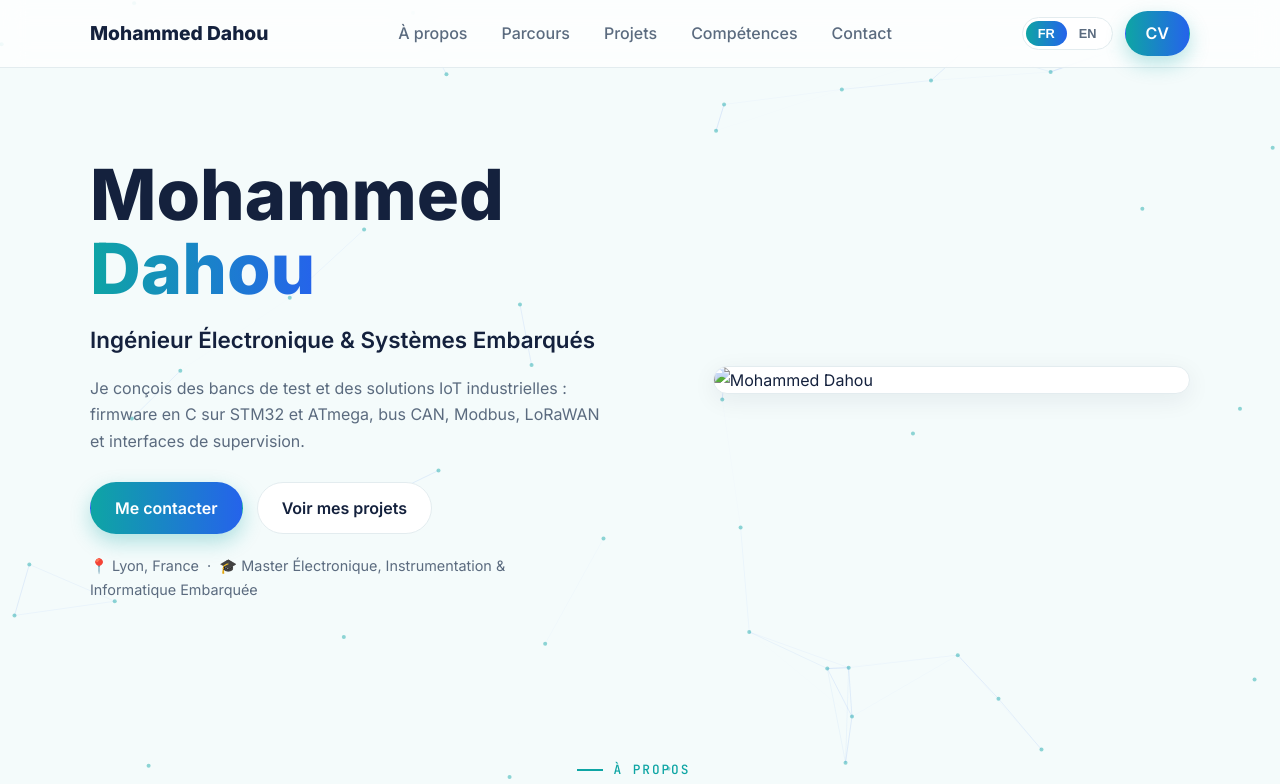
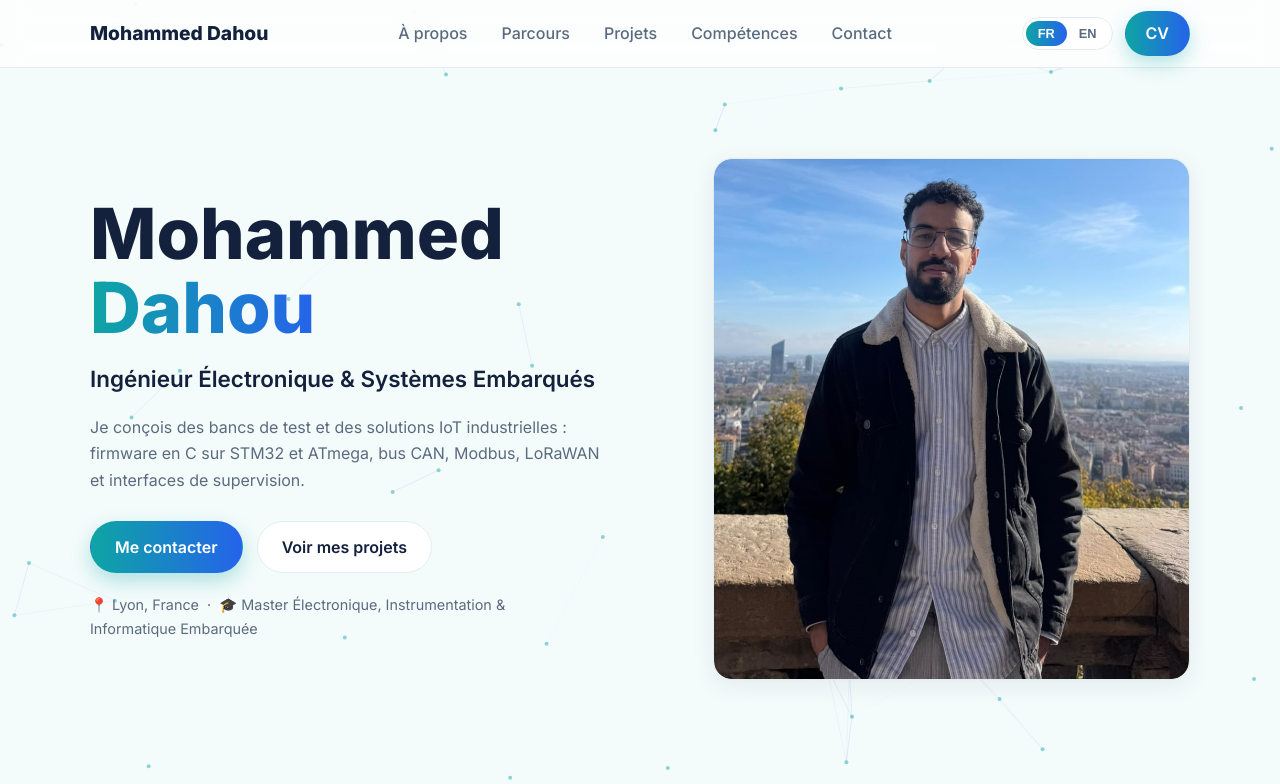
Before and after one commit to DAHOUMOHAMMED/portfolio, a plain HTML site: page index.html in a window 1280 px wide. Shown: the top 784 px of the page. Drawn offline with Linux system fonts and the light colour scheme.

Commit message:
Update index.html

```diff
--- a/index.html
+++ b/index.html
@@ -57,7 +57,7 @@
         </div>
 
         <div class="hero-visual card">
-          <img src="images/photo_profil_3.jfif" alt="Mohammed Dahou">
+          <img src="images/photo_profil_3.jpg" alt="Mohammed Dahou">
         </div>
       </div>
     </section>
```
